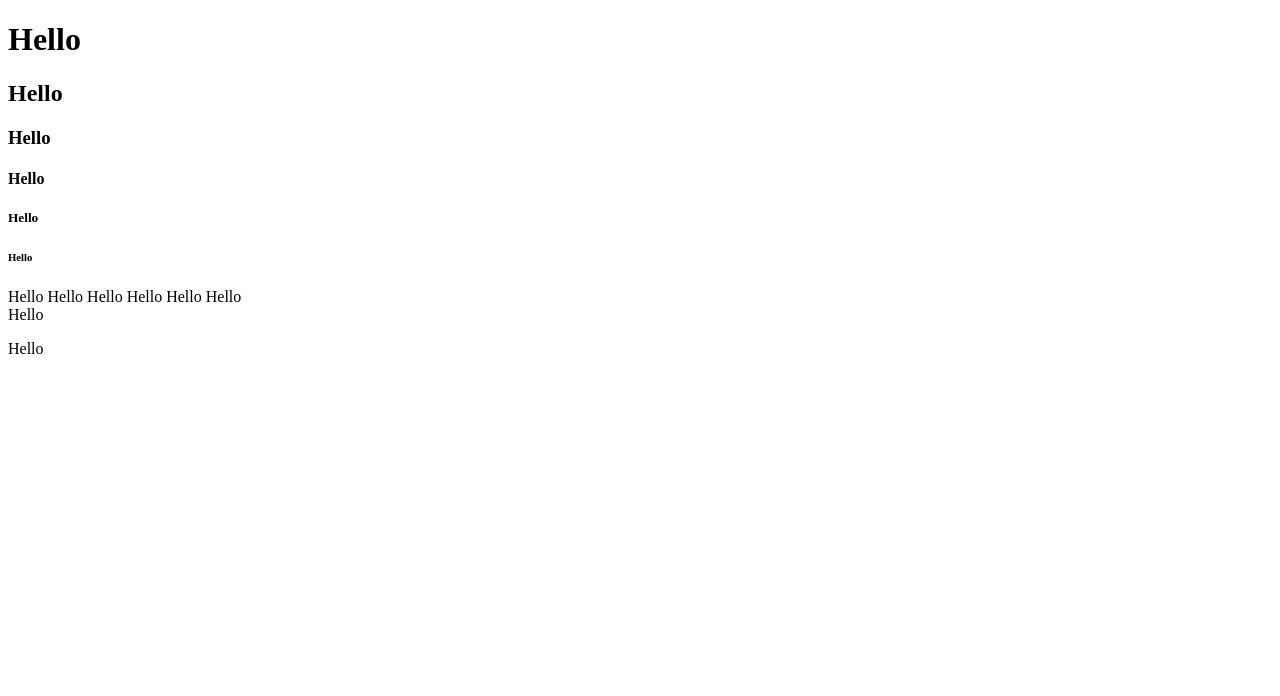
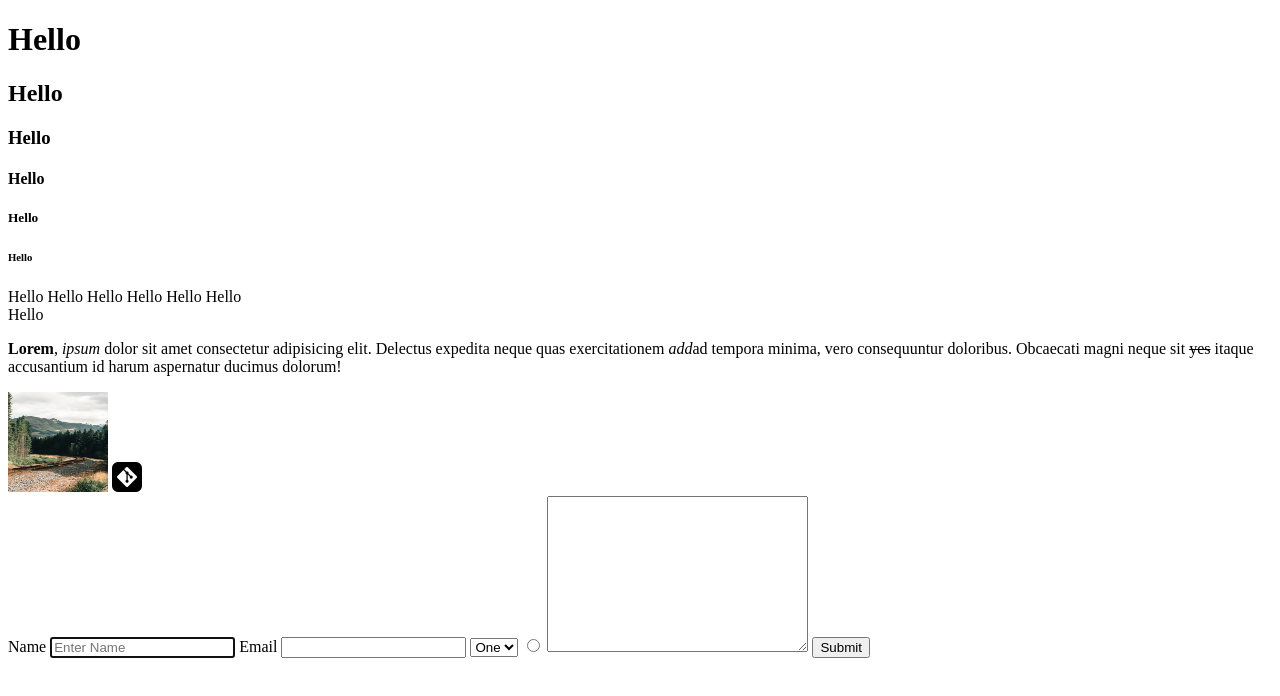
Before and after one commit to Gurveen-Singh/HTML-and-CSS, a plain HTML site: page Basics/Index.html in a window 1280 px wide. Drawn offline with Linux system fonts and the light colour scheme.

Commit message:
HTML Basics Part 1

```diff
--- a/Basics/Index.html
+++ b/Basics/Index.html
@@ -4,6 +4,8 @@
     <meta charset="UTF-8" />
     <meta http-equiv="X-UA-Compatible" content="IE=edge" />
     <meta name="viewport" content="width=device-width, initial-scale=1.0" />
+    <meta name="description" content="Hi There!" />
+    <link rel="icons" href="/Basics/Images/home.png" />
     <title>Document</title>
   </head>
   <body>
@@ -20,6 +22,53 @@
     <h11>Hello</h11>
     <h12>Hello</h12>
     <div>Hello</div>
-    <p>Hello</p>
+    <p>
+      <strong>Lorem</strong>, <i>ipsum</i> dolor sit amet consectetur
+      adipisicing elit. Delectus expedita neque quas exercitationem
+      <em>add</em>ad tempora minima, vero consequuntur doloribus. Obcaecati
+      magni neque sit <del>yes</del> itaque accusantium id harum aspernatur
+      ducimus dolorum!
+    </p>
+
+    <img
+      width="100"
+      height="100"
+      src="/Basics/Images/pexels-ali-kazal-10772305.jpg"
+      alt="Image"
+    />
+    <!-- <video
+      autoplay
+      height="500"
+      width="800"
+      src="https://www.youtube.com/watch?v=EwmvBnR_xtA"
+    /> -->
+    <a target="_blank" href="https://github.com/Gurveen-Singh"
+      ><img
+        height="30"
+        width="30"
+        src="/Basics/Images/iconmonstr-git-3-240.png"
+    /></a>
+
+    <form autocomplete="off">
+      <div>
+        <label for="name">Name</label>
+        <input
+          autofocus
+          placeholder="Enter Name"
+          name="name"
+          type="text"
+          id="name"
+        />
+        <label for="email">Email</label>
+        <input name="email" type="email" id="email" />
+        <select name="products" id="products">
+          <option value="1">One</option>
+          <option value="2">Two</option>
+        </select>
+        <input type="radio" name="2" />
+        <textarea name="message" id="message" cols="30" rows="10"></textarea>
+        <button type="submit">Submit</button>
+      </div>
+    </form>
   </body>
 </html>
```
Also changed, not shown: Basics/Images/home.png (added), Basics/Images/iconmonstr-git-3-240.png (added), Basics/Images/pexels-ali-kazal-10772305.jpg (added).
